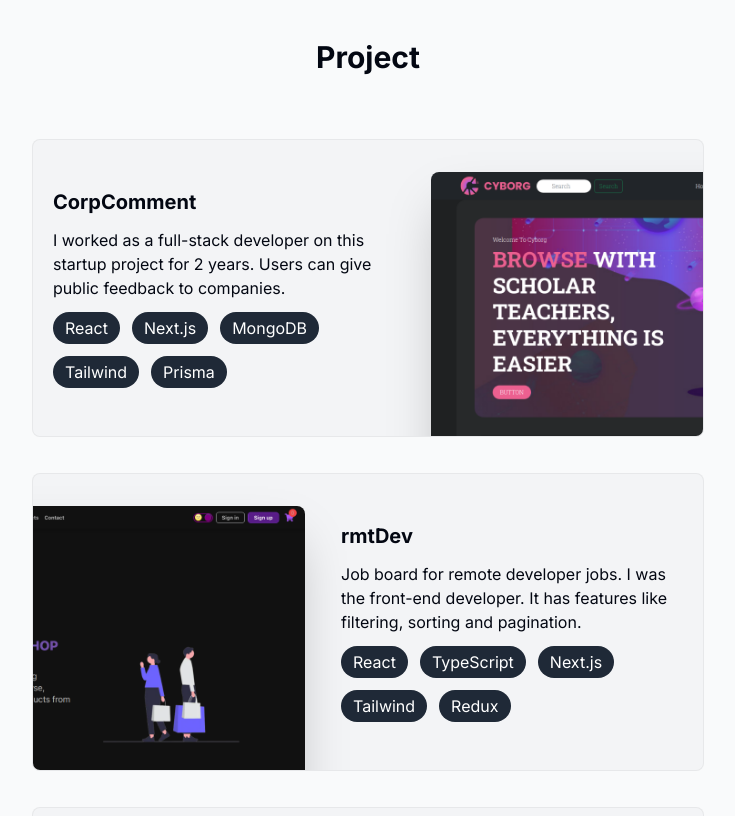
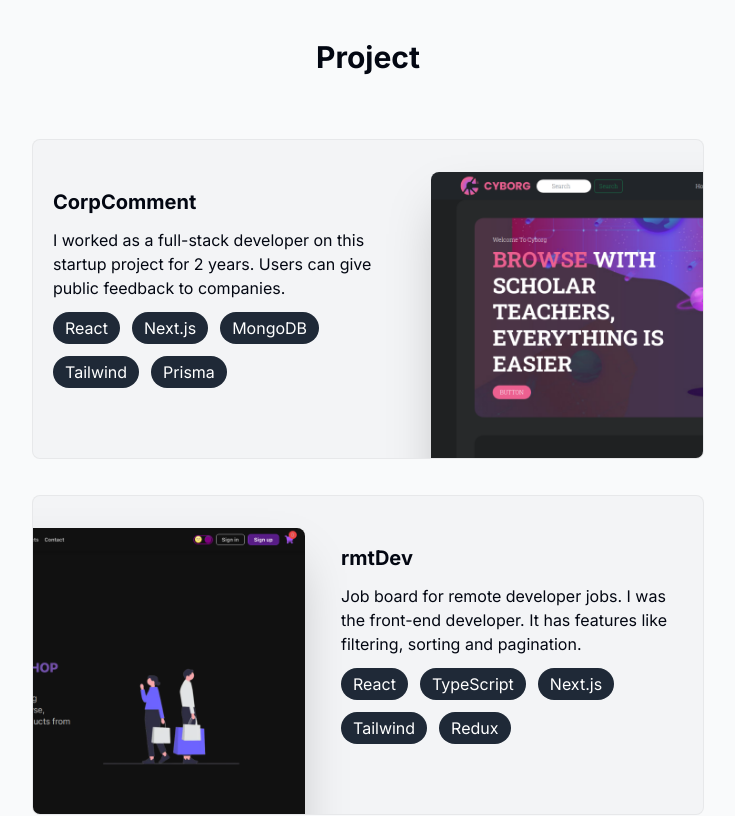
Before and after one commit to Reyad-Mousa/portfolio, a Next.js app: page / in a window 1280 px wide. Shown: the part 1120-1936 px from the top of the page, without its empty margins (272-1007 px from the left). Built offline with nearby package versions, Linux system fonts and the light colour scheme.

Commit message:
Update Project.tsx

```diff
--- a/components/Project.tsx
+++ b/components/Project.tsx
@@ -24,7 +24,7 @@ type projectProps = (typeof projectsData)[number];
 function Projects({ title, description, tags, imageUrl }: projectProps) {
   return (
     <section
-      className=" group rounded-lg relative flex flex-col sm:flex-row gap-4 mb-9 bg-gray-100 max-w-[42rem]  border border-black/5 overflow-hidden
+      className=" group rounded-lg relative flex flex-col sm:flex-row gap-4 mb-9 bg-gray-100 max-w-[42rem] sm:max-h-[20rem] min-h-[20rem] border border-black/5 overflow-hidden
     hover:bg-gray-200 transition"
     >
       <div
```
